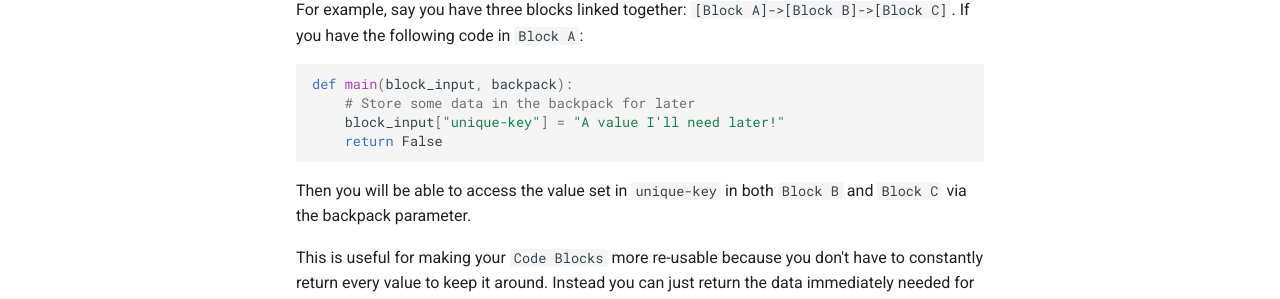
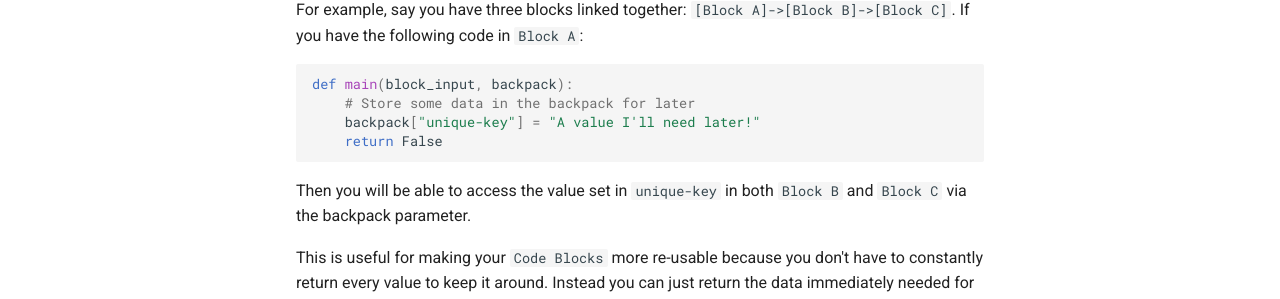
Before and after one commit to refinery-labs/refinery-docs, an MkDocs documentation site: the page built from docs/backpack/index.md, in a window 1280 px wide and 994 px high. Shown: the part 459-758 px from the top of the window. Built offline with MkDocs 1.6.1 and Material for MkDocs 9.7.7, drawn with Linux system fonts in a browser that asks for light colours.

Commit message:
Free's changes

````diff
--- a/docs/backpack/index.md
+++ b/docs/backpack/index.md
@@ -16,7 +16,7 @@ For example, say you have three blocks linked together: `[Block A]->[Block B]->[
 ```python
 def main(block_input, backpack):
 	# Store some data in the backpack for later
-	block_input["unique-key"] = "A value I'll need later!"
+	backpack["unique-key"] = "A value I'll need later!"
     return False
 ```
 
````
